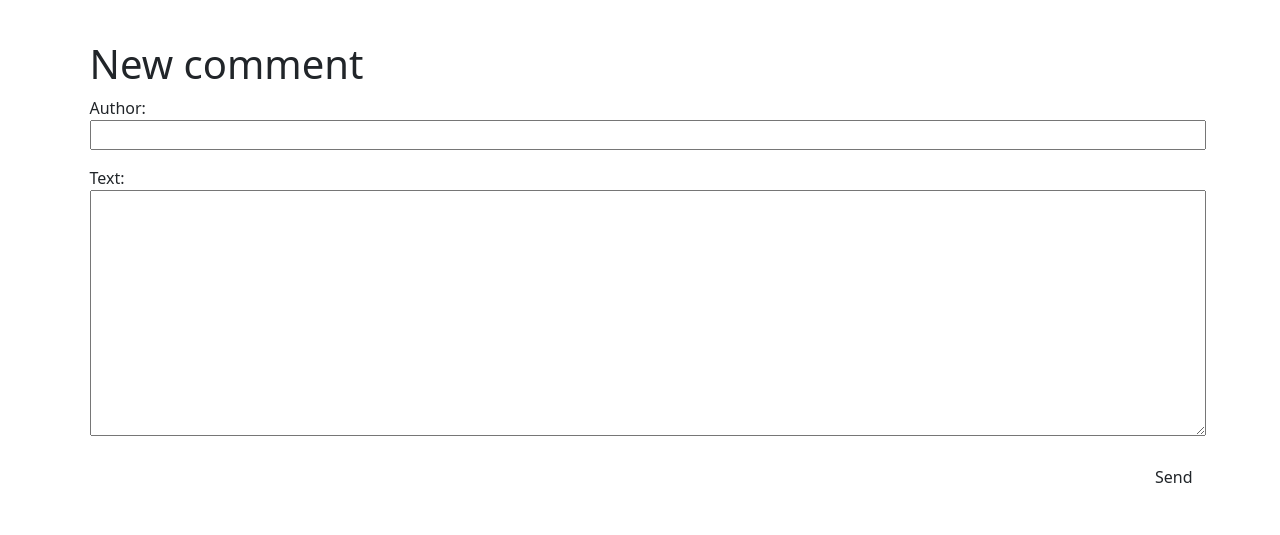
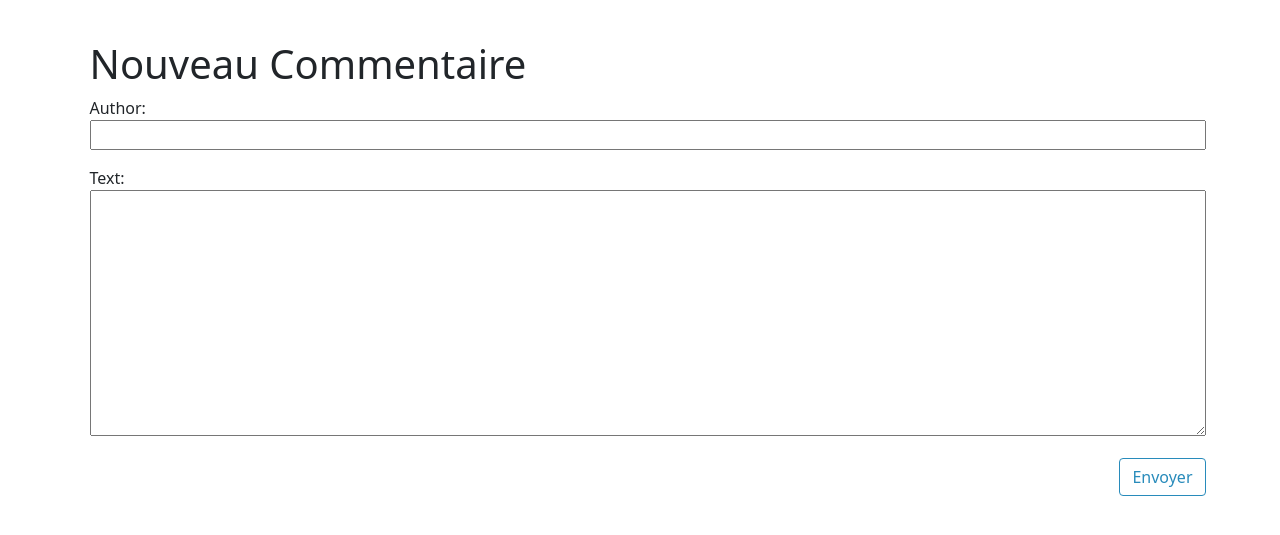
Before and after one commit to zaccc1986/TP5Blog, a Django app: template tp5App/templates/tp5App/add_comment_to_post.html in a window 1280 px wide. Shown: the part 106-641 px from the top of the page. Run offline with Django 3.2, Linux system fonts and the light colour scheme; the template is opened without the code that fills it: values that come from a table or form of the project are taken from there, others are empty.

Commit message:
nouveau post

```diff
--- a/tp5App/templates/tp5App/add_comment_to_post.html
+++ b/tp5App/templates/tp5App/add_comment_to_post.html
@@ -6,13 +6,13 @@
 
 <div data-gb-custom-block data-tag="block"></div>
 
-    <h1>New comment</h1>
-    <form method="POST" class="post-form">
+    <h1>Nouveau Commentaire</h1>
+    <form method="POST" class="post-form">{% csrf_token %}
 
 <div data-gb-custom-block data-tag="csrf_token">
 
         {{ form.as_p }}
-        <button type="submit" class="save btn btn-default">Send</button>
+        <button type="submit" class="save btn btn-secondary">Envoyer</button>
     </form>
 
 </div>
--- a/tp5App/templates/tp5App/post_edit.html
+++ b/tp5App/templates/tp5App/post_edit.html
@@ -1,7 +1,7 @@
 {% extends 'tp5App/base.html' %}
 
 {% block content %}
-    <h2>New post</h2>
+    <h2>Nouveau post</h2>
     <form method="POST" class="post-form">{% csrf_token %}
         {{ form.as_p }}
         <button type="submit" class="save btn btn-secondary">Save</button>
--- a/tp5App/templates/tp5App/post_list.html
+++ b/tp5App/templates/tp5App/post_list.html
@@ -3,7 +3,7 @@
 {% block content %}
 	{% for post in posts %}
 		<article class="post">
-			<time>published: {{ post.created_date }}<p> by :{{ post.author }}<p></time>
+			<time>published: {{ post.created_date }}<p> by: {{ post.author }}<p></time>
 			<h2><a href="{% url 'post_detail' pk=post.pk %}">{{ post.title }}</a></h2>
 						<p>{{ post.text|linebreaksbr }}</p>
 			<div data-gb-custom-block data-tag="url" data-0="post_detail">
```
